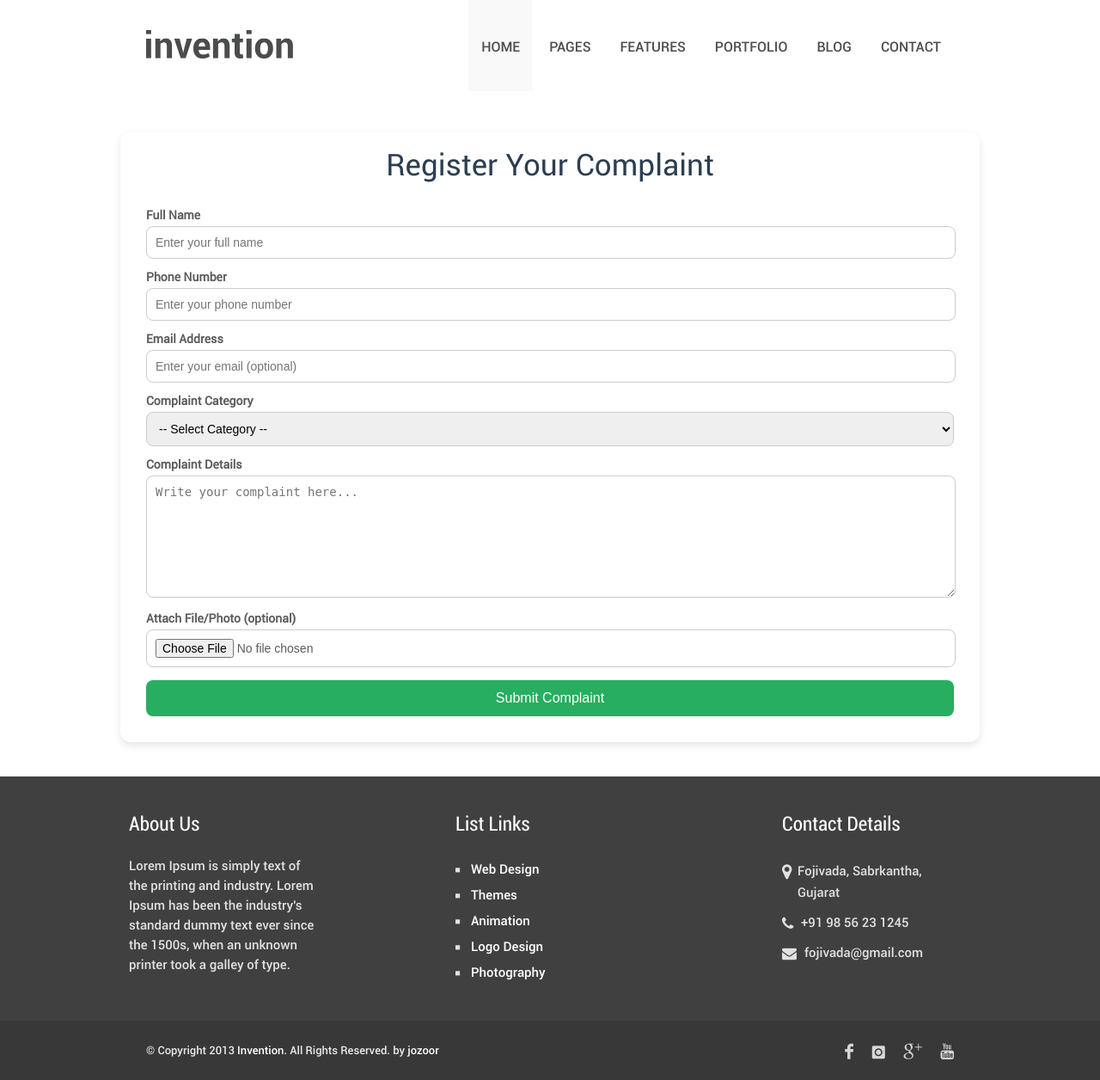
After one commit to Sandip-2006/online-gram-panchayat, a Django app: page /complain/ in a window 1280 px wide. The commit adds this page. Shown: the whole page at 86% size. Run offline with Django 5.2, Linux system fonts and the light colour scheme.

Commit message:
Add new future

```diff
--- /dev/null
+++ b/gram_panchayat/templates/complain.html
@@ -0,0 +1,116 @@
+{% extends 'layout.html' %}
+{% load static %}
+{% block title %}
+  Complaint Section - Online Gram Panchayat
+{% endblock %}
+{% block content %}
+  <style>
+    .complaint {
+      margin-top: 3rem;
+      background: #fff;
+      padding: 20px;
+      border-radius: 12px;
+      box-shadow: 0 4px 10px rgba(0, 0, 0, 0.1);
+    }
+    .complaint h2 {
+      text-align: center;
+      margin-bottom: 20px;
+      color: #2c3e50;
+    }
+    #complaintForm {
+      display: flex;
+      flex-direction: column;
+      gap: 15px;
+      padding: 10px;
+    }
+    #complaintForm label {
+      font-weight: bold;
+      margin-bottom: 5px;
+      display: block;
+    }
+    input,
+    select,
+    textarea {
+      width: 97.9%;
+      padding: 10px;
+      border: 1px solid #ccc;
+      border-radius: 8px;
+      font-size: 14px;
+    }
+    #complaintForm textarea {
+      resize: vertical;
+      min-height: 120px;
+    }
+    #complaintForm button {
+      background: #27ae60;
+      color: #fff;
+      padding: 12px;
+      border: none;
+      border-radius: 8px;
+      font-size: 16px;
+      cursor: pointer;
+      transition: background 0.3s ease;
+    }
+    #complaintForm button:hover {
+      background: #219150;
+    }
+    @media (max-width: 1200px) {
+      .complaint {
+        margin: 20px;
+        padding: 15px;
+        width: 100%%;
+      }
+       {
+        margin: 20px;
+        padding: 15px;
+      }
+      #complaintForm button {
+        font-size: 14px;
+      }
+    }
+  </style>
+  <div class="container complaint">
+    <h2>Register Your Complaint</h2>
+    <form id="complaintForm">
+      <div>
+        <label for="name">Full Name</label>
+        <input type="text" id="name" name="name" required placeholder="Enter your full name" />
+      </div>
+      <div>
+        <label for="phone">Phone Number</label>
+        <input type="tel" id="phone" name="phone" required placeholder="Enter your phone number" />
+      </div>
+      <div>
+        <label for="email">Email Address</label>
+        <input type="email" id="email" name="email" placeholder="Enter your email (optional)" />
+      </div>
+      <div>
+        <label for="category">Complaint Category</label>
+        <select id="category" name="category" required style="width: 100%;">
+          <option value="">-- Select Category --</option>
+          <option value="water">Water Supply</option>
+          <option value="electricity">Electricity</option>
+          <option value="road">Road / Infrastructure</option>
+          <option value="sanitation">Sanitation</option>
+          <option value="other">Other</option>
+        </select>
+      </div>
+      <div>
+        <label for="details">Complaint Details</label>
+        <textarea id="details" name="details" required placeholder="Write your complaint here..."></textarea>
+      </div>
+      <div>
+        <label for="file">Attach File/Photo (optional)</label>
+        <input type="file" id="file" name="file" accept="image/*,application/pdf" />
+      </div>
+      <button type="submit">Submit Complaint</button>
+    </form>
+  </div>
+  <script>
+    document.getElementById('complaintForm').addEventListener('submit', function (e) {
+      e.preventDefault()
+      alert('Complaint submitted successfully! (Backend integration required)')
+      this.reset()
+    })
+  </script>
+{% endblock %}
--- a/gram_panchayat/urls.py
+++ b/gram_panchayat/urls.py
@@ -4,4 +4,5 @@ from . import views
 
 urlpatterns = [
     path('',views.index,name="home"),
+    path('complain/',views.complain,name="compalin"),
 ]
--- a/gram_panchayat/views.py
+++ b/gram_panchayat/views.py
@@ -4,3 +4,6 @@ from django.shortcuts import render
 
 def index(request):
     return render(request,"index.html")
+
+def complain(request):
+    return render(request,"complain.html")
```
Also changed, not shown: gram_panchayat/templates/index.html (+15 -28 lines).
